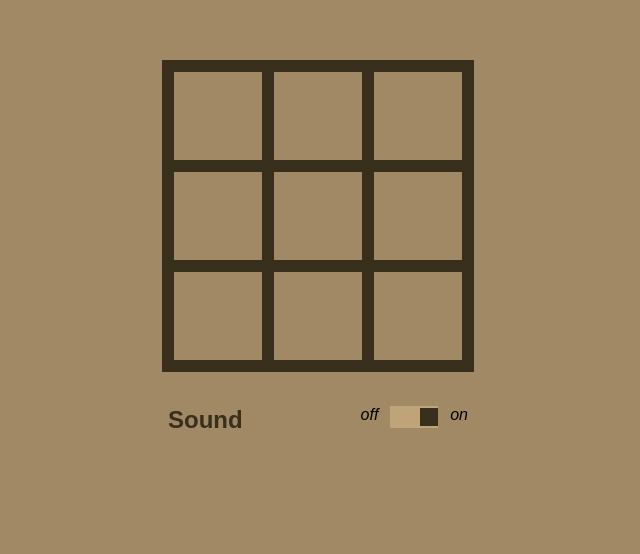
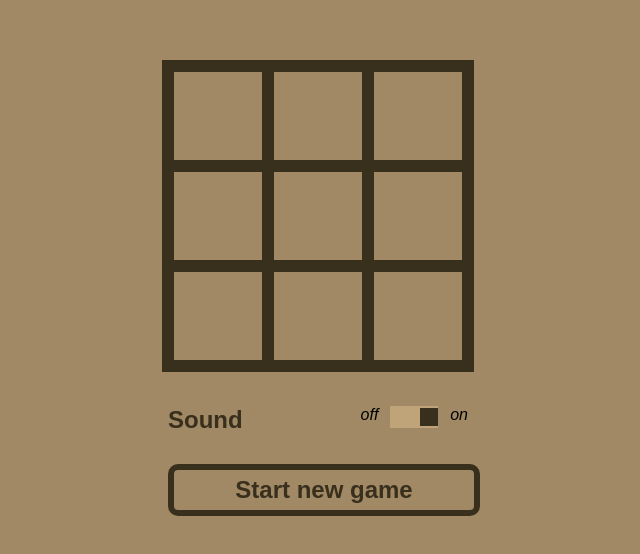
Before and after one commit to seha1/react-game, a React (Create React App) app: page / in a window 1280 px wide. Shown: the part 140-694 px from the top of the page, without its empty margins (322-962 px from the left). Built offline with nearby package versions, Linux system fonts and the light colour scheme.

Commit message:
добавлен кнопка "Start new game", добавлены ститли для этой кнопки.

```diff
--- a/src/Components/Main.js
+++ b/src/Components/Main.js
@@ -17,18 +17,7 @@ class Main extends React.Component {
             this.isMute = this.isMute.bind(this);
     }
 
-/*    isMute = () => {
-        let elem = document.getElementById('sound').value;
-        this.setState((state) => {
-            return {onOf : elem}
-        });
-        console.log(this.state.onOf + ' : ' + elem );
 
-    }*/
-
-    isMUsic =() => {
-
-    }
 
     //функция проверяющая условия победы;
     isWinner = () => {
@@ -49,15 +38,15 @@ class Main extends React.Component {
 
 
 
-            // прверка полей на выигрыш;
-        let elem = this.state.count % 2 ===0 ? 'X' : 'O';
+            // проверка полей на выигрыш;
+        let elem = this.state.count % 2 === 0 ? 'X' : 'O';
         for(let i = 0; i < winLine.length; i++){
             let currentLine = winLine[i];
 
+
+
             if(!this.state.squares.includes(null)){
-
                 // вывод сообщениия о ничьей;
-
                 setTimeout( () => {
                     alert('Игра завершилась ничьей!');
                 },100);  // вывод сообщениия о ничьей;
@@ -68,6 +57,7 @@ class Main extends React.Component {
                 },2000);
                 break;// обнуление данных в стейте;
             }
+
 
             if(this.state.squares[currentLine[0]] === elem
                 && this.state.squares[currentLine[1]] === elem
@@ -160,6 +150,9 @@ class Main extends React.Component {
                                 <div className={Style.sound}>
                                     <span>Sound</span><i>off</i><input type="range"  id = 'sound' onChange = {this.isMute} min = '0' max = '1' step = "1" /><i>on</i>
                                 </div>
+                                <div className={Style.newGameButton}>
+                                    <span>Start new game</span>
+                                </div>
                             </div>
                         </div>
                     </div>
--- a/src/Components/main.module.css
+++ b/src/Components/main.module.css
@@ -83,3 +83,36 @@ input[type=range]::-webkit-slider-thumb{
     height: 18px;
     background-color: #382f1d;
 }
+
+.newGameButton{
+    margin: 30px auto;
+    width: 100%;
+}
+.newGameButton span{
+    margin: 0 auto;
+    display: block;
+    width: 300px;
+    height: 40px;
+    font-size: 24px;
+    font-weight: bold;
+    color: #382f1d;
+    border: 6px solid #382f1d;
+    border-radius: 10px;
+    text-align: center;
+    line-height: 40px;
+    cursor: pointer;
+}
+
+.newGameButton span:hover{
+    transition: all 0.2s;
+    border: 6px solid #382f1d;
+    background-color: #BFA479;
+    color: #382f1d;
+}
+
+.newGameButton span:active{
+    transition: all 0.2s;
+    border: 6px solid transparent;
+    background-color: #382f1d;
+    color: #bfa479;
+}
```
